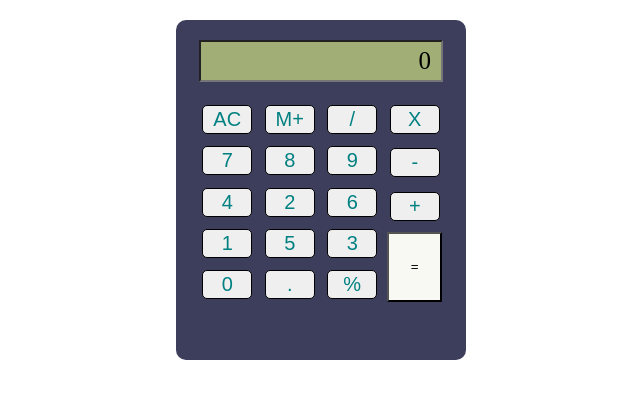
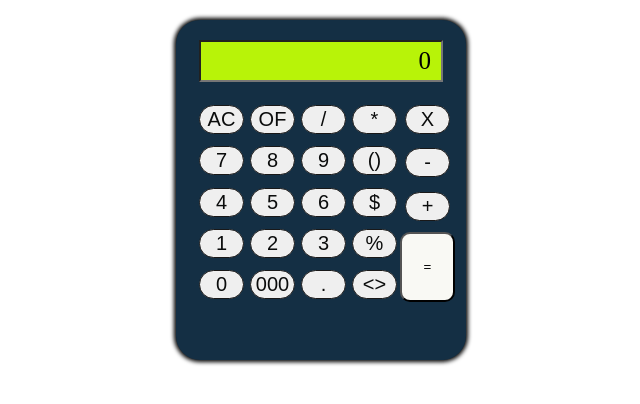
Before and after one commit to mr-devan-7650/modified-calcultor, a plain HTML site: page index.html in a window 1280 px wide. Shown: the whole page, without its empty margins (319-959 px from the left). Drawn offline with Linux system fonts and the light colour scheme; a web font is replaced by a local one.

Commit message:
new changes

```diff
--- a/index.html
+++ b/index.html
@@ -16,15 +16,16 @@
     .calculator-body {
         height: 300px;
         width: 250px;
-        background-color: #3D3d5c;
+        background-color: #142f44;
         margin: 20px auto;
-        border-radius: 10px;
+        border-radius: 24px;
         padding: 20px;
         padding-top: 20px;
+        box-shadow: 0px 0px 4px 2px  rgb(0, 0, 0);
     }
 
     .screen {
-        background-color: #A1AF77;
+        background-color: #b8f308;
         text-align: right;
         width: 220px;
         display: block;
@@ -36,20 +37,20 @@
     }
 
     .btn {
-        width: 50px;
+        width: 45px;
         text-align: center;
         padding: 2px 0px;
         font-size: 20px;
         margin: 3px;
-        border: 0.5px solid black;
-        border-radius: 5px;
+        border: 0.5px solid rgb(25, 24, 24);
+        border-radius: 16px;
         cursor: pointer;
-        color:teal;
+        color:rgb(11, 12, 12);
     }
 
     .btn:hover {
         box-shadow: 0 0 5px 0 #fff;
-        transition: 0.5px;
+        transition: 0.9px;
 
     }
 
@@ -66,6 +67,7 @@
         background-color: #f9f9f4;
         height: 70px;
         width: 55px;
+        border-radius: 10px;
     }
 </style>
 
@@ -79,22 +81,29 @@
             <button class="btn">1</button>
             <button class="btn">0</button>
 
-            <button class="btn">M+</button>
+            <button class="btn">OF</button>
             <button class="btn">8</button>
+            <button class="btn">5</button>
             <button class="btn">2</button>
-            <button class="btn">5</button>
-            <button class="btn">.</button>
+            <button class="btn">000</button>
 
             <button class="btn">/</button>
             <button class="btn">9</button>
             <button class="btn">6</button>
             <button class="btn">3</button>
+            <button class="btn">.</button>
+
+            <button class="btn">*</button>
+            <button class="btn">()</button>
+            <button class="btn">$</button>
             <button class="btn">%</button>
+            <button class="btn"><></button>
 
             <button class="btn">X</button>
             <button class="btn">-</button>
             <button class="btn">+</button>
             <button class="id">=</button>
+
 
         </div>
     </div>
```
